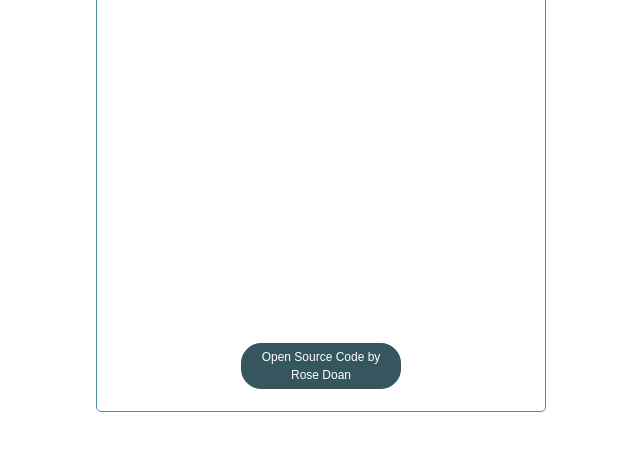
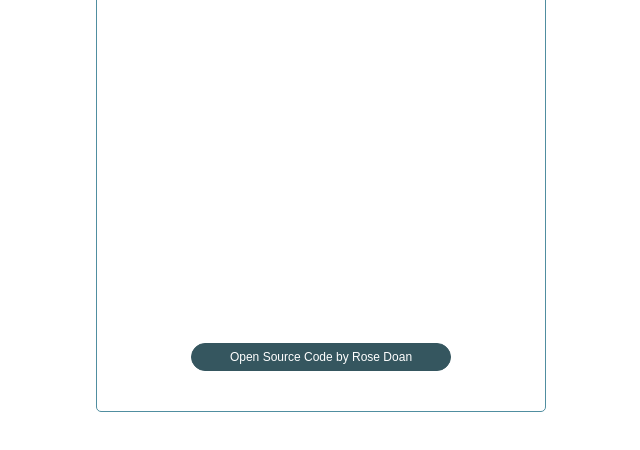
Before and after one commit to rosedoan/Weather-app, a plain HTML site: page index.html in a window 1280 px wide. Shown: the part 298-748 px from the top of the page, without its empty margins (319-959 px from the left). Drawn offline with nearby package versions, Linux system fonts and the light colour scheme; no server answers; a web font is replaced by a local one.

Commit message:
Update styles.css

```diff
--- a/styles.css
+++ b/styles.css
@@ -133,7 +133,7 @@ h2 {
   border-radius: 20px;
   border: 0.5px solid #35565f;
   background-color: #35565f;
-  width: 160px;
+  width: 260px;
   font-family: fantasy;
   font-size: 12px;
   display: block;
```
